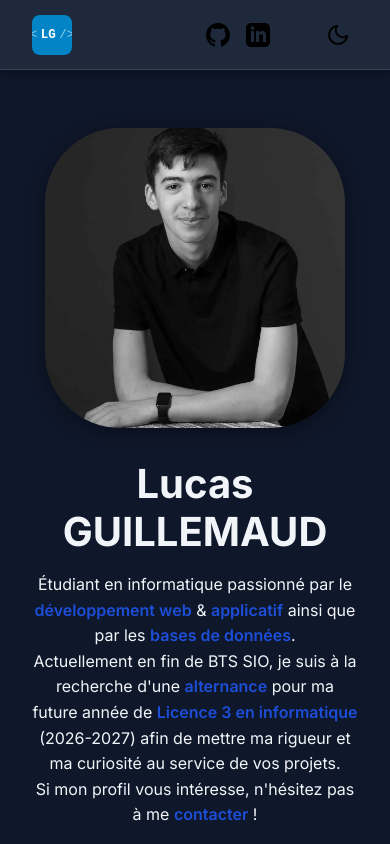
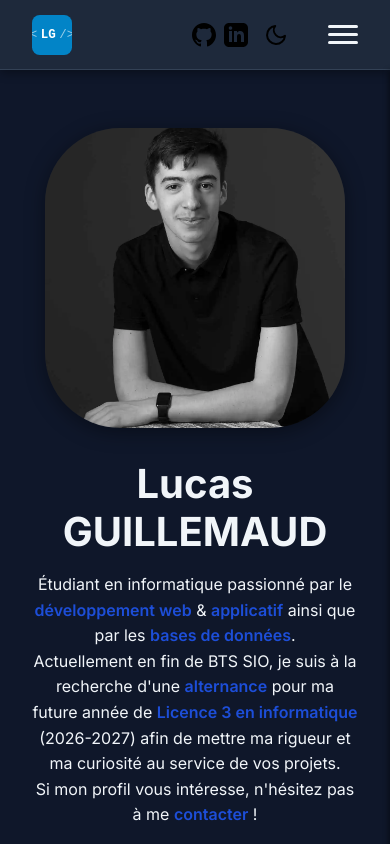
Before and after one commit to Luk-26/portfolio, an Angular app: page / in a window 390 px wide. Shown: the top 844 px of the page. Built offline with nearby package versions, Linux system fonts and the light colour scheme.

Commit message:
Navbar avec menu pour mobile

```diff
--- a/src/app/elements/navbar/navbar.css
+++ b/src/app/elements/navbar/navbar.css
@@ -102,16 +102,30 @@
     transform: translateY(-2px);
 }
 
-/* Responsive Handling (Simple) */
-@media (max-width: 768px) {
-    .nav-links {
-        display: none;
-        /* Mobile menu needed */
-    }
 
-    .navbar-content {
-        justify-content: space-between;
-    }
+/* Burger Menu (Hidden by default) */
+.burger-menu {
+    display: none;
+    flex-direction: column;
+    justify-content: space-around;
+    width: 30px;
+    height: 25px;
+    background: transparent;
+    border: none;
+    cursor: pointer;
+    padding: 0;
+    z-index: 10;
+    margin-left: 1.5rem;
+}
+
+.burger-bar {
+    width: 30px;
+    height: 3px;
+    background-color: var(--text-main);
+    border-radius: 10px;
+    transition: all 0.3s linear;
+    position: relative;
+    transform-origin: 1px;
 }
 
 /* Theme Toggle Button */
@@ -126,8 +140,7 @@
     justify-content: center;
     transition: color 0.2s, transform 0.2s;
     border-radius: 50%;
-    margin-left: 2rem;
-    /* Increased spacing as requested */
+    margin-left: 0;
 }
 
 .theme-toggle:hover {
@@ -135,3 +148,44 @@
     transform: rotate(15deg);
     background-color: rgba(128, 128, 128, 0.1);
 }
+
+
+/* Responsive Handling */
+@media (max-width: 768px) {
+    .burger-menu {
+        display: flex;
+    }
+
+    .nav-links {
+        position: fixed;
+        background-color: var(--bg-secondary);
+        height: 100vh;
+        width: 100%;
+        top: 0;
+        right: -100%;
+        /* Hidden by default */
+        top: 70px;
+        /* Below navbar */
+        display: flex;
+        flex-direction: column;
+        align-items: center;
+        justify-content: flex-start;
+        padding-top: 2rem;
+        transition: right 0.3s ease-in-out;
+        box-shadow: -2px 0 5px var(--shadow-color);
+        border-top: 1px solid var(--bg-tertiary);
+    }
+
+    .nav-links.active {
+        right: 0;
+    }
+
+    .nav-links a {
+        font-size: 1.5rem;
+        margin: 1.5rem 0;
+    }
+
+    .social-links {
+        gap: 0.5rem;
+    }
+}
--- a/src/app/elements/navbar/navbar.html
+++ b/src/app/elements/navbar/navbar.html
@@ -6,11 +6,12 @@
         </a>
 
         <!-- Center: Navigation Links -->
-        <div class="nav-links">
-            <a routerLink="/" routerLinkActive="active" [routerLinkActiveOptions]="{exact: true}">Accueil</a>
-            <a routerLink="/experiences" routerLinkActive="active">Expériences</a>
-            <a routerLink="/projets" routerLinkActive="active">Projets</a>
-            <a routerLink="/contact" routerLinkActive="active">Contact</a>
+        <div class="nav-links" [class.active]="isMobileMenuOpen">
+            <a routerLink="/" routerLinkActive="active" [routerLinkActiveOptions]="{exact: true}"
+                (click)="isMobileMenuOpen = false">Accueil</a>
+            <a routerLink="/experiences" routerLinkActive="active" (click)="isMobileMenuOpen = false">Expériences</a>
+            <a routerLink="/projets" routerLinkActive="active" (click)="isMobileMenuOpen = false">Projets</a>
+            <a routerLink="/contact" routerLinkActive="active" (click)="isMobileMenuOpen = false">Contact</a>
         </div>
 
         <!-- Right: Social Icons -->
@@ -33,6 +34,13 @@
                 <img src="/svg/sun.svg" alt="Light Mode" width="24" height="24">
                 }
             </button>
+
+            <!-- Mobile Burger Menu -->
+            <button class="burger-menu" (click)="toggleMobileMenu()" aria-label="Toggle Navigation">
+                <span class="burger-bar"></span>
+                <span class="burger-bar"></span>
+                <span class="burger-bar"></span>
+            </button>
         </div>
     </div>
 </nav>
--- a/src/app/elements/navbar/navbar.ts
+++ b/src/app/elements/navbar/navbar.ts
@@ -10,8 +10,13 @@ import { RouterLink, RouterLinkActive } from '@angular/router';
 })
 export class Navbar implements OnInit {
   isDarkMode = true; // Default to Dark Mode
+  isMobileMenuOpen = false;
 
   constructor(@Inject(PLATFORM_ID) private platformId: Object) { }
+
+  toggleMobileMenu() {
+    this.isMobileMenuOpen = !this.isMobileMenuOpen;
+  }
 
   ngOnInit() {
     if (isPlatformBrowser(this.platformId)) {
```
